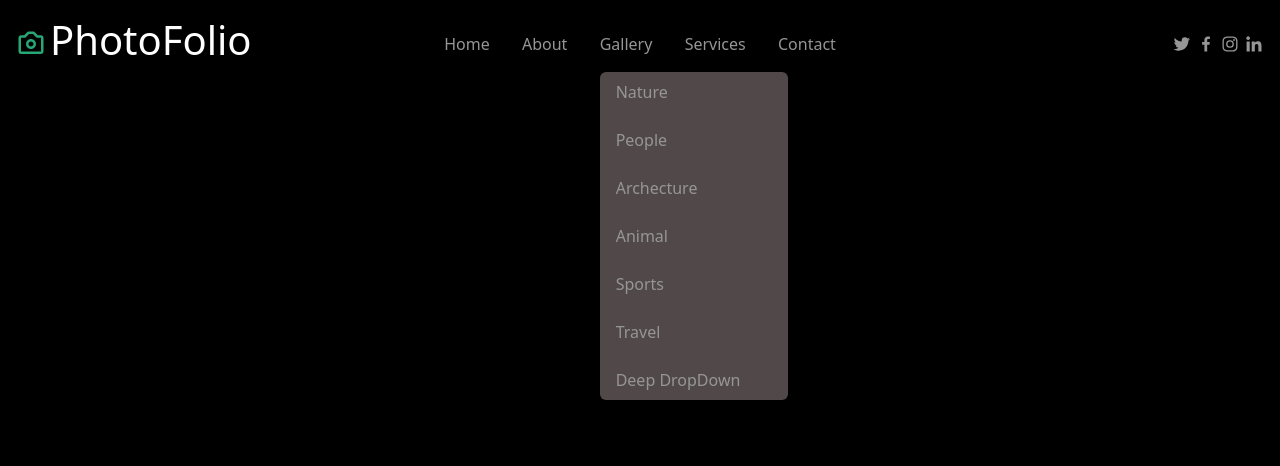
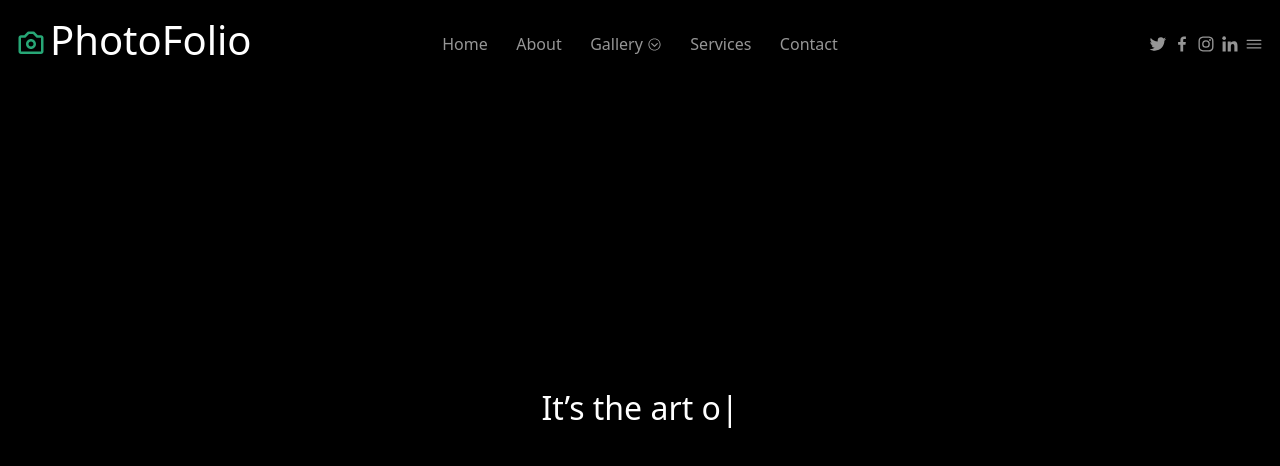
Before and after one commit to Mr-Aqib/PhotoFolio-React-Webpage, a React (Vite) app: page / in a window 1280 px wide. Shown: the top 466 px of the page. Built offline with nearby package versions, Linux system fonts and the light colour scheme.

Commit message:
PhotoFolio

```diff
--- a/package.json
+++ b/package.json
@@ -12,7 +12,8 @@
   "dependencies": {
     "react": "^18.2.0",
     "react-dom": "^18.2.0",
-    "react-icons": "^5.2.1"
+    "react-icons": "^5.2.1",
+    "react-type-animation": "^3.2.0"
   },
   "devDependencies": {
     "@types/react": "^18.2.66",
--- a/src/components/Header.jsx
+++ b/src/components/Header.jsx
@@ -1,32 +1,40 @@
 import React from 'react'
 import { BiCamera, BiLogoFacebook, BiLogoInstagram, BiLogoLinkedin, BiLogoMeta, BiLogoTwitter, BiLogoXing } from "react-icons/bi";
 import HeaderNedtedul from './HeaderNedtedul';
+import { IoIosArrowDropdown,IoIosMenu } from "react-icons/io";
+
 const Header = () => {
   return (
       <>
           <div className="row px-3 py-2">
-              <div className="col-lg-4 logo gap-1 d-flex align-items-center
+              <div className="col-lg-4 text-white logo gap-1 d-flex align-items-center
                py-2
               ">
                   <BiCamera color='#27A776' size={30} />
                   <h2 className='display-6'>PhotoFolio</h2>
               </div>
-              <ul className="col-lg-4 d-flex list-unstyled align-items-center gap-4 justify-content-around m-0 fw-medium flex-row nav-ul">
-                  <li className='nav-ul-items'>Home</li>
-                  <li className='nav-ul-items'>About</li>
-                  <li className='nav-ul-items position-relative'>Gallery
+              <ul className="col-lg-4 d-flex list-unstyled align-items-center gap-4 justify-content-around m-0 fw-medium flex-row header-ul">
+                  <li className='head-ul-li'>Home</li>
+                  <li className='head-ul-li'>About</li>
+                  <li className='head-ul-li position-relative'>
+                      <div className="d-flex align-items-center gap-1">
+                      Gallery
+                          <IoIosArrowDropdown size={15} />
+                      </div>
 
                       <HeaderNedtedul/>
 
                   </li>
-                  <li className='nav-ul-items'>Services</li>
-                  <li className='nav-ul-items'>Contact</li>
+                  <li className='head-ul-li'>Services</li>
+                  <li className='head-ul-li'>Contact</li>
               </ul>
               <div className="col-lg-4 d-flex flex-row align-items-center justify-content-end gap-1 icons">
                   <BiLogoTwitter size={20} color='#969696'/>
                   <BiLogoFacebook  size={20} color='#969696'/>
                   <BiLogoInstagram size={20} color='#969696'/>
-                  <BiLogoLinkedin size={20} color='#969696'/>
+                  <BiLogoLinkedin size={20} color='#969696' />
+                  <IoIosMenu size={20} color='#969696' cursor="pointer" />
+
               </div>
 
       </div>
--- /dev/null
+++ b/src/components/HeaderDeepNested.jsx
@@ -0,0 +1,33 @@
+import React from 'react'
+
+const HeaderDeepNested = () => {
+  return (
+      <>
+      <ul className='d-flex pe-5 py-2 ps-3  flex-column gap-2  rounded-2 position-absolute header-deep-nested-ul list-unstyled' >
+                          <li className='header-deep-nested-ul-items' style={{width:"max-content"}} >
+                             Nature
+                          </li>
+                          <li className='header-deep-nested-ul-items' style={{width:"max-content"}} >
+                             People
+                          </li>
+                          <li className='header-deep-nested-ul-items' style={{width:"max-content"}} >
+                             Archecture
+                          </li>
+                          <li className='header-deep-nested-ul-items' style={{width:"max-content"}} >
+                             Animal
+                          </li>
+                          <li className='header-deep-nested-ul-items' style={{width:"max-content"}} >
+                             Sports
+                          </li>
+                          <li className='header-deep-nested-ul-items' style={{width:"max-content"}} >
+                             Travel
+                          </li>
+                          <li className='header-deep-nested-ul-items' style={{width:"max-content"}} >
+                             Deep DropDown
+                          </li>
+      </ul>
+      </>
+  )
+}
+
+export default HeaderDeepNested
--- a/src/components/HeaderNedtedul.jsx
+++ b/src/components/HeaderNedtedul.jsx
@@ -1,9 +1,11 @@
 import React from 'react'
+import HeaderDeepNested from './HeaderDeepNested'
+import { IoIosArrowDropdown } from 'react-icons/io'
 
 const HeaderNedtedul = () => {
   return (
       <>
-          <ul className='d-flex pe-5 py-2 ps-3  flex-column gap-4  rounded-2 position-absolute header-nested-ul list-unstyled' >
+          <ul className='d-flex pe-5 py-3 ps-3  flex-column gap-4  rounded-2 position-absolute header-nested-ul list-unstyled' >
                           <li className='header-nested-ul-items' style={{width:"max-content"}} >
                              Nature
                           </li>
@@ -22,8 +24,12 @@ const HeaderNedtedul = () => {
                           <li className='header-nested-ul-items' style={{width:"max-content"}} >
                              Travel
                           </li>
-                          <li className='header-nested-ul-items' style={{width:"max-content"}} >
-                             Deep DropDown
+              <li className='position-relative header-nested-ul-items' style={{ width: "max-content" }} >
+                  <div className="d-flex align-items-center gap-1">
+                      Deep Drop Dwon
+                          <IoIosArrowDropdown size={15} />
+                      </div>
+                             <HeaderDeepNested/>
                           </li>
       </ul>
       </>
--- a/src/global.css
+++ b/src/global.css
@@ -1,26 +1,60 @@
 body {
   background-color: black;
-  color: white;
   overflow-x: hidden;
 }
 :root {
   --primary-color: #969696;
 }
+.header-ul li:nth-child(3):hover .header-nested-ul {
+  opacity: 1;
 
-.nav-ul-items {
+  visibility: visible;
+  transform: translateY(0%);
+}
+.header-ul {
   color: var(--primary-color);
   cursor: pointer;
-  transition: all 0.3s;
+  transition: all 0.2s;
 }
 
 .header-nested-ul {
   background-color: rgb(81, 73, 73);
   top: 40px;
   transition: all 0.3s;
+  opacity: 0;
+  visibility: hidden;
+  transform: translateY(20%);
 }
 .header-nested-ul-items:hover {
   color: white !important;
 }
-.header-nested-ul li {
-  transition: all 0.3s;
+.header-nested-ul-items {
+  transition: all 0.5s;
 }
+.header-deep-nested-ul {
+  background-color: rgb(81, 73, 73);
+  transform: translate(0%, -2%);
+  transition: all 0.7s;
+  opacity: 0;
+  visibility: hidden;
+}
+.header-nested-ul li:nth-child(7):hover .header-deep-nested-ul {
+  opacity: 1;
+  visibility: visible;
+  transform: translate(-110%, -2%);
+}
+/* Main Home Page */
+main {
+  height: 80vh;
+}
+/*Media Query */
+@media only screen and (max-width: 768px) {
+  .header-ul {
+    width: 100vh;
+    height: 40vh;
+    align-items: start !important;
+    margin-left: 30px !important;
+    flex-direction: column !important;
+    justify-content: space-around !important;
+  }
+}
--- a/src/pages/Home.jsx
+++ b/src/pages/Home.jsx
@@ -1,10 +1,29 @@
 import React from 'react'
 import Header from '../components/Header'
-
+import { TypeAnimation } from 'react-type-animation'
 const Home = () => {
   return (
       <>
-          <Header/>
+      <Header />
+      <main className='text-center container d-flex align-items-center text-white justify-content-center'>
+        <TypeAnimation
+      sequence={[
+        // Same substring at the start will only be typed out once, initially
+        'Photography captures fleeting moments, ',
+        1000, // wait 1s before replacing "Mice" with "Hamsters"
+        'It’s the art of seeing the extraordinary in the ordinary',
+        1000,
+        'Through the lens, the world transforms into a canvas of light and shadow.',
+        1000,
+        'Photography tells stories that words often fail to express',
+        1000
+      ]}
+      wrapper="span"
+      speed={50}
+      style={{ fontSize: '2em', display: 'inline-block' }}
+      repeat={Infinity}
+    />
+    </main>
       </>
   )
 }
```
Also changed, not shown: 1 other file (tests, documents, lock files or other folders).
